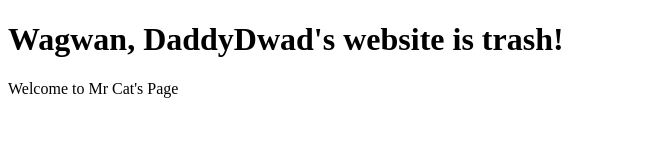
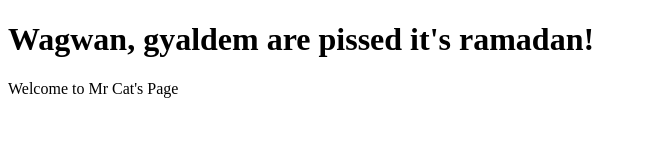
Before and after one commit to liemcat/liemcat.github.io, a plain HTML site: page index.html in a window 1280 px wide. Shown: the whole page, without its empty margins (0-647 px from the left). Drawn offline with Linux system fonts and the light colour scheme.

Commit message:
Update index.html

```diff
--- a/index.html
+++ b/index.html
@@ -4,7 +4,7 @@
      <title>Mr Cat's Page</title>
   </head>
   <body>
-    <h1>Wagwan, DaddyDwad's website is trash!</h1>
+    <h1>Wagwan, gyaldem are pissed it's ramadan!</h1>
     Welcome to Mr Cat's Page
 
   </body>
```
